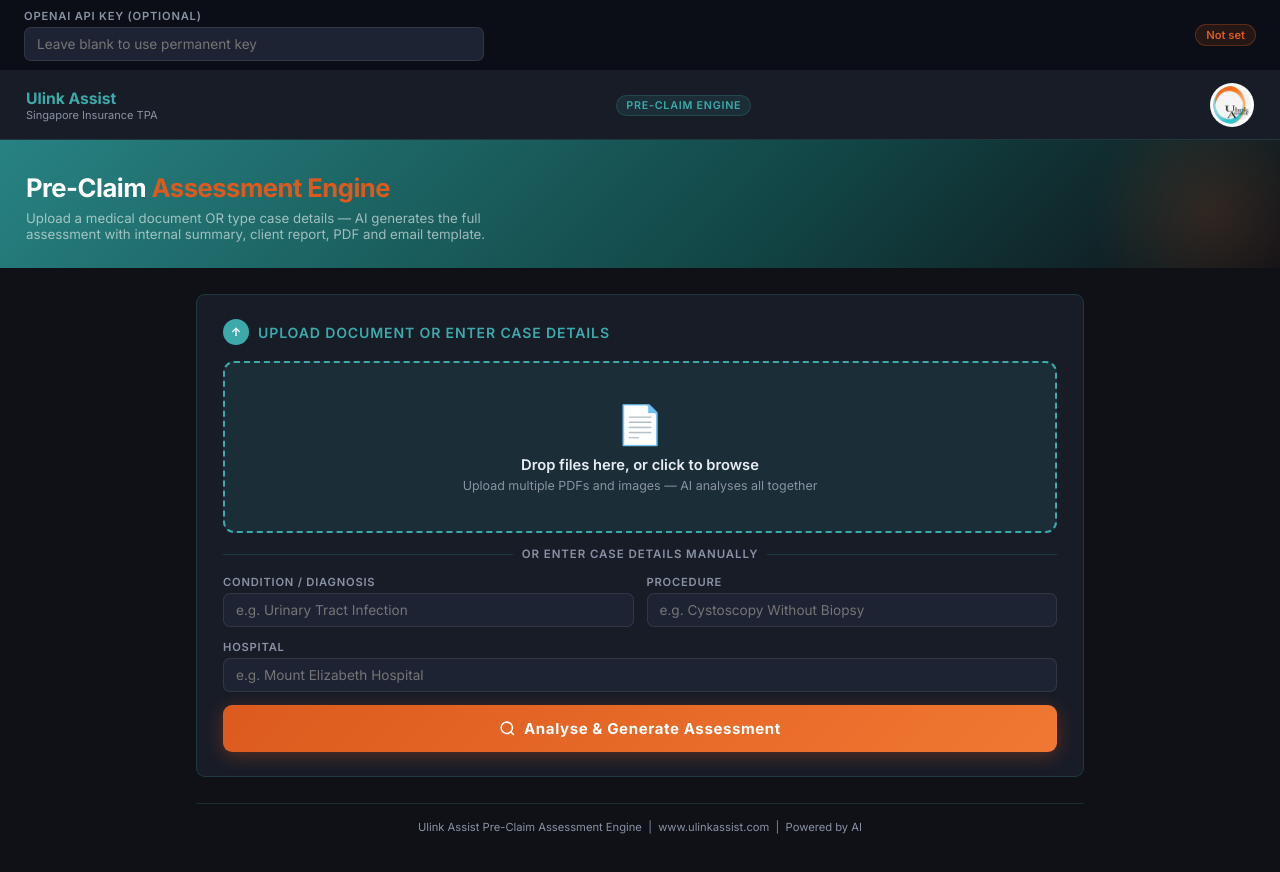
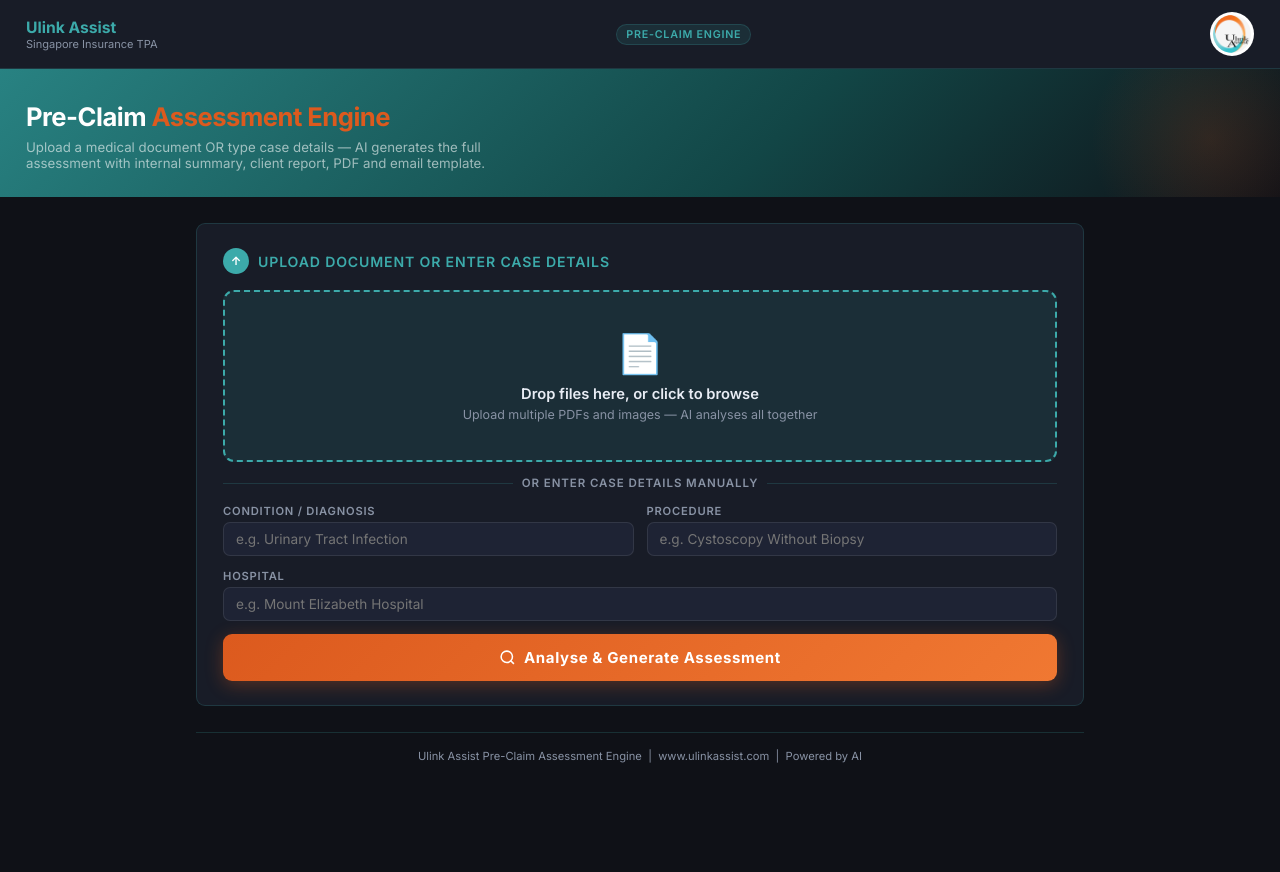
Before and after one commit to ulinksupport/preclaim-custom-gpt-, a plain HTML site: page UlinkPreClaim.html in a window 1280 px wide. After the commit the page ends 849 px from the top, so only its background shows below. Drawn offline with nearby package versions, Linux system fonts and the light colour scheme; a script that the page names is missing.

Commit message:
Hide API key input bar from UI (permanent key now on Render)

```diff
--- a/UlinkPreClaim.html
+++ b/UlinkPreClaim.html
@@ -91,7 +91,7 @@
 </head>
 <body>
 
-<div class="sbar">
+<div class="sbar" style="display:none">
   <div class="field" style="flex:1"><label>OpenAI API Key (Optional)</label><input type="password" id="oai_k" placeholder="Leave blank to use permanent key" onchange="localStorage.setItem('oai_k',this.value.trim())"/></div>
   <span class="kst no" id="kst">Not set</span>
 </div>
```
Also changed, not shown: index.html (+1 -1 lines).
